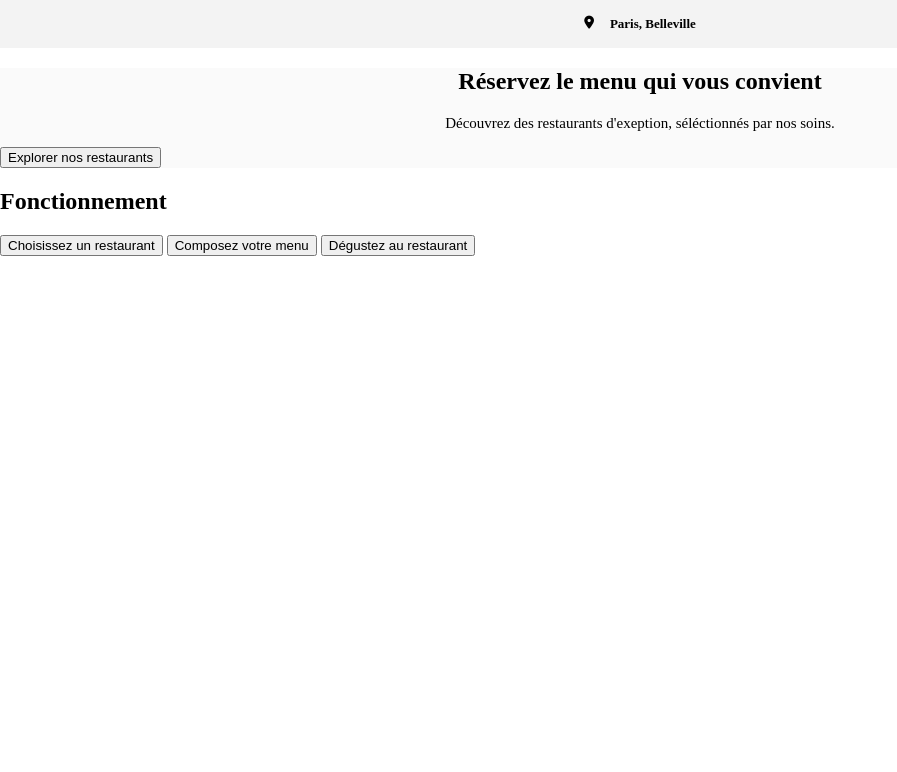
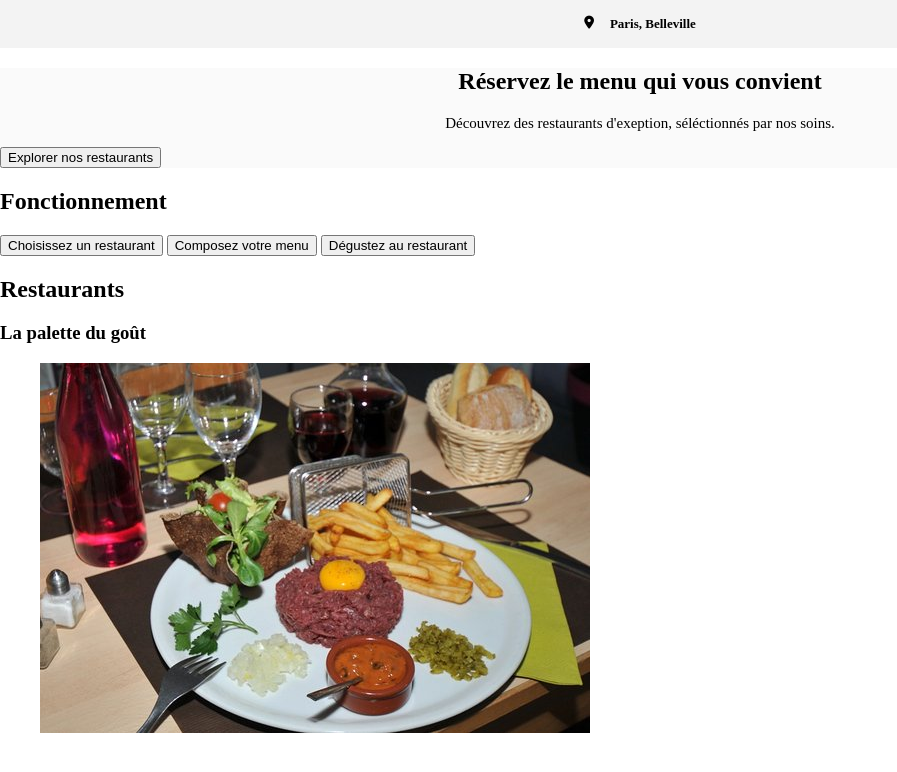
Before and after one commit to biker62/Leclercq_Axel_3_27052021, a plain HTML site: page index.html in a window 1280 px wide. Shown: the whole page, without its empty margins (0-897 px from the left). Drawn offline with Linux system fonts and the light colour scheme.

Commit message:
Création de la section "restaurants"

```diff
--- a/index.html
+++ b/index.html
@@ -29,13 +29,26 @@
 
         <!-- FONCTIONNEMENT -->
         <section class="Fonctionnement">
-        <h2 class="Fonctionnement_titre">Fonctionnement</h2>
-        <button class="Choisissez_restaurant">Choisissez un restaurant</button>
+        <h2 class="Fonctionnement__titre">Fonctionnement</h2>
+        <button class="Choisissez__restaurant">Choisissez un restaurant</button>
         <button class="Composition">Composez votre menu</button>
         <button class="Degustation">Dégustez au restaurant</button>
         </section>
 
         <!-- RESTAURANTS -->
+        <section class="Restaurants">
+        <h2 class="Restaurants__titre">Restaurants</h2>
+        <div class="La palette__du__goût">
+        <h3 class="titre__palette">La palette du goût</h3>
+        <figure class="Palette">
+        <img src="/images/accueil/exemple-de-plat-au-restaurant.jpg">
+       </figure>
+
+    </div>
+
+
+        </section>
+
 
     <!-- FOOTER -->
 </body>
```
Also changed, not shown: images/accueil/exemple-de-plat-au-restaurant.jpg (added).
